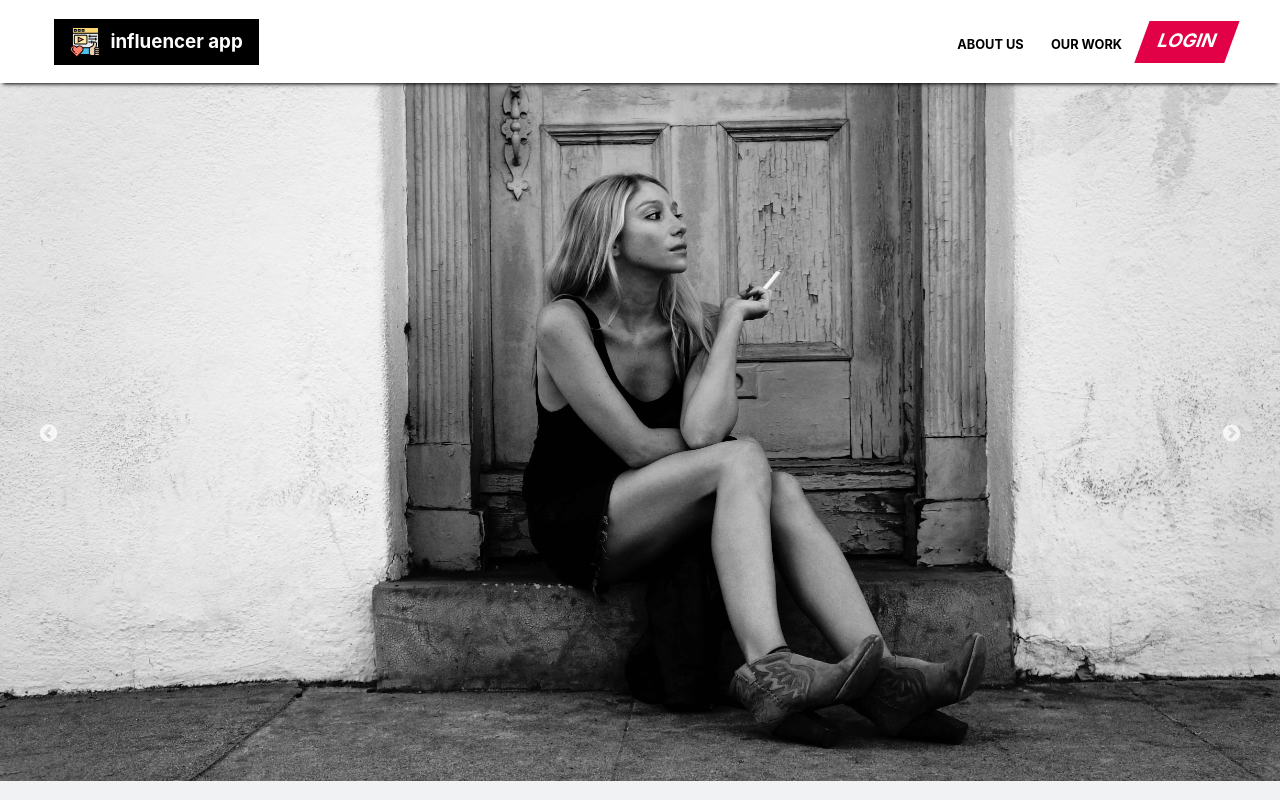
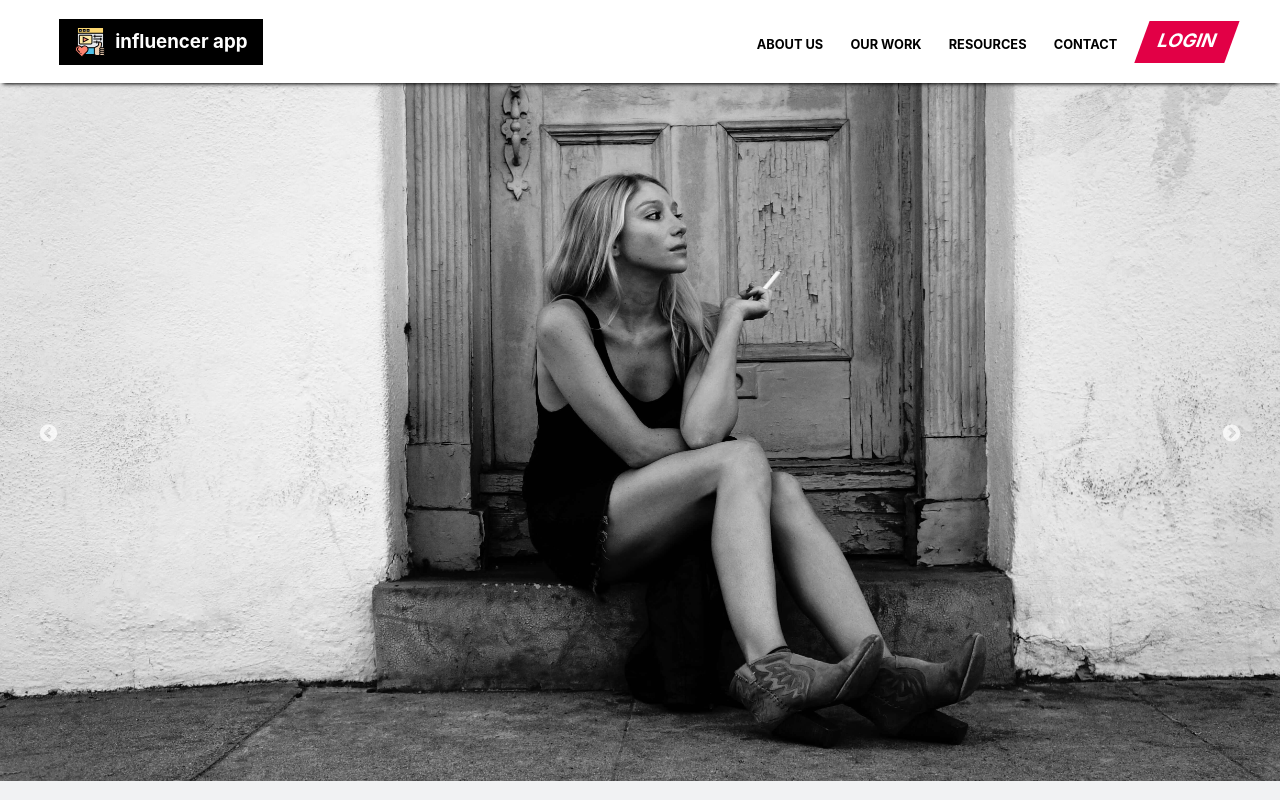
Before and after one commit to FrancisCalizo/ohio-taxidermy-supply, a Next.js app: page / in a window 1280 px wide. Shown: the top 800 px of the page. Built offline with nearby package versions, Linux system fonts and the light colour scheme.

Commit message:
fix: style navbar more

```diff
--- a/components/layout/Navbar.tsx
+++ b/components/layout/Navbar.tsx
@@ -26,6 +26,12 @@ export default function Navbar() {
             </NavLink>
             <NavLink>
               <div>Our Work</div>
+            </NavLink>
+            <NavLink>
+              <div>Resources</div>
+            </NavLink>
+            <NavLink>
+              <div>Contact</div>
             </NavLink>
             <NavButton>
               <span>Login</span>
@@ -82,7 +88,6 @@ const Container = styled.div`
   display: flex;
   justify-content: space-between;
   align-items: center;
-  max-width: var(--container);
   margin: 0 3rem;
   height: 100%;
 
@@ -102,10 +107,40 @@ const NavLinks = styled.div`
   }
 `;
 
+const BurgerLine = styled.div<{ isHamburgerOpen: boolean }>`
+  width: 40px;
+  height: 3px;
+  background-color: gray;
+  margin: 8px 0;
+  border-radius: 5px;
+  box-shadow: 0 2px 2px 0 rgba(0, 0, 0, 0.13), 0 2px 3px 0 rgba(0, 0, 0, 0.15);
+
+  &:nth-child(1) {
+    opacity: ${(props) => (props.isHamburgerOpen ? 0 : 1)};
+  }
+
+  &:nth-child(2) {
+    transform: ${(props) => (props.isHamburgerOpen ? 'rotate(45deg)' : 'rotate(0)')};
+  }
+
+  &:nth-child(3) {
+    transform: ${(props) =>
+      props.isHamburgerOpen ? 'rotate(-45deg) translate(7px, -8px);' : 'rotate(0)'};
+  }
+
+  transition: transform 300ms ease-in-out, opacity 300ms ease-in-out, background 300ms linear;
+`;
+
 const Hamburger = styled.div`
   border-radius: 10px;
   padding: 0.4rem 0.7rem;
   cursor: pointer;
+
+  &:hover {
+    ${BurgerLine} {
+      background: #e20046;
+    }
+  }
 
   @media ${device.minLg} {
     display: none;
@@ -145,30 +180,6 @@ const HamburgerLink = styled.div`
   }
 `;
 
-const BurgerLine = styled.div<{ isHamburgerOpen: boolean }>`
-  width: 40px;
-  height: 3px;
-  background-color: gray;
-  margin: 8px 0;
-  border-radius: 5px;
-  box-shadow: 0 2px 2px 0 rgba(0, 0, 0, 0.13), 0 2px 3px 0 rgba(0, 0, 0, 0.15);
-
-  &:nth-child(1) {
-    opacity: ${(props) => (props.isHamburgerOpen ? 0 : 1)};
-  }
-
-  &:nth-child(2) {
-    transform: ${(props) => (props.isHamburgerOpen ? 'rotate(45deg)' : 'rotate(0)')};
-  }
-
-  &:nth-child(3) {
-    transform: ${(props) =>
-      props.isHamburgerOpen ? 'rotate(-45deg) translate(7px, -8px);' : 'rotate(0)'};
-  }
-
-  transition: transform 500ms ease-in-out, opacity 500ms ease-in-out;
-`;
-
 const NavLink = styled.div`
   margin: 1rem 0.85rem;
   text-transform: uppercase;
@@ -181,8 +192,7 @@ const NavLink = styled.div`
   }
 
   & > div:hover {
-    border-bottom: 2px solid var(--heart);
-    transform: scale(1.05);
+    color: #e20046;
     cursor: pointer;
   }
 `;
@@ -191,7 +201,7 @@ const NavButton = styled.h3`
   background: #e20046;
   display: inline-block;
   padding: 0.5rem 1rem;
-  margin-left: 0.4rem;
+  margin-left: 0.7rem;
   color: white;
   text-transform: uppercase;
   transform: skewX(-20deg);
```
